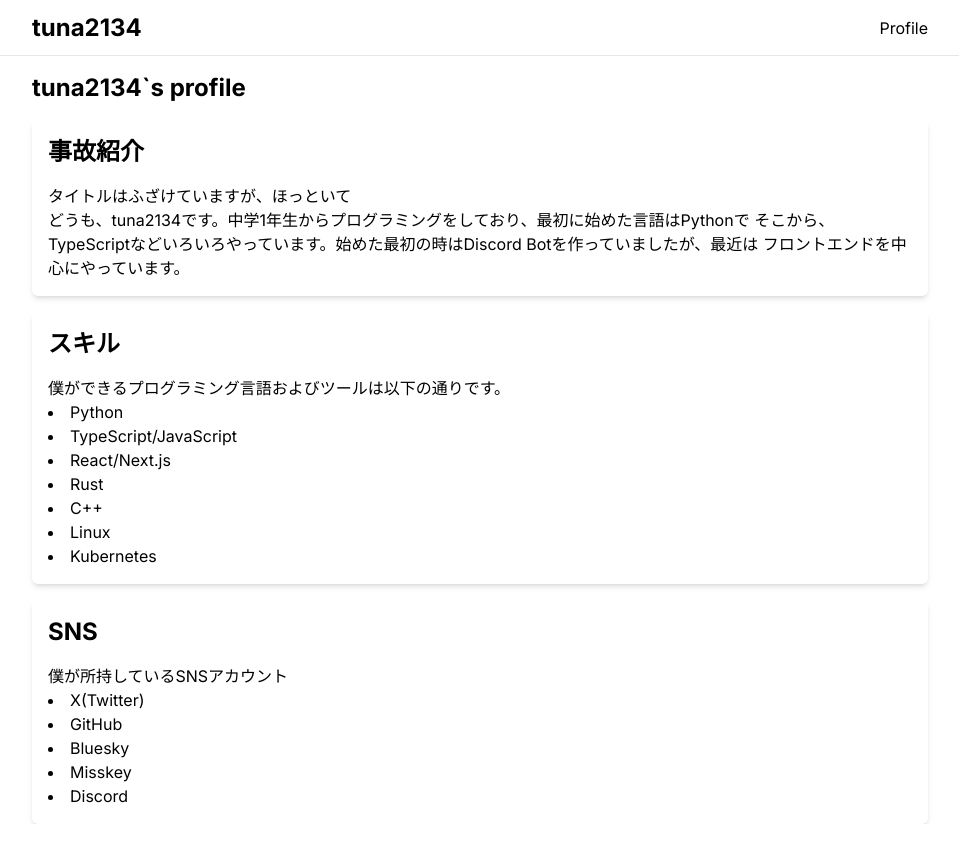
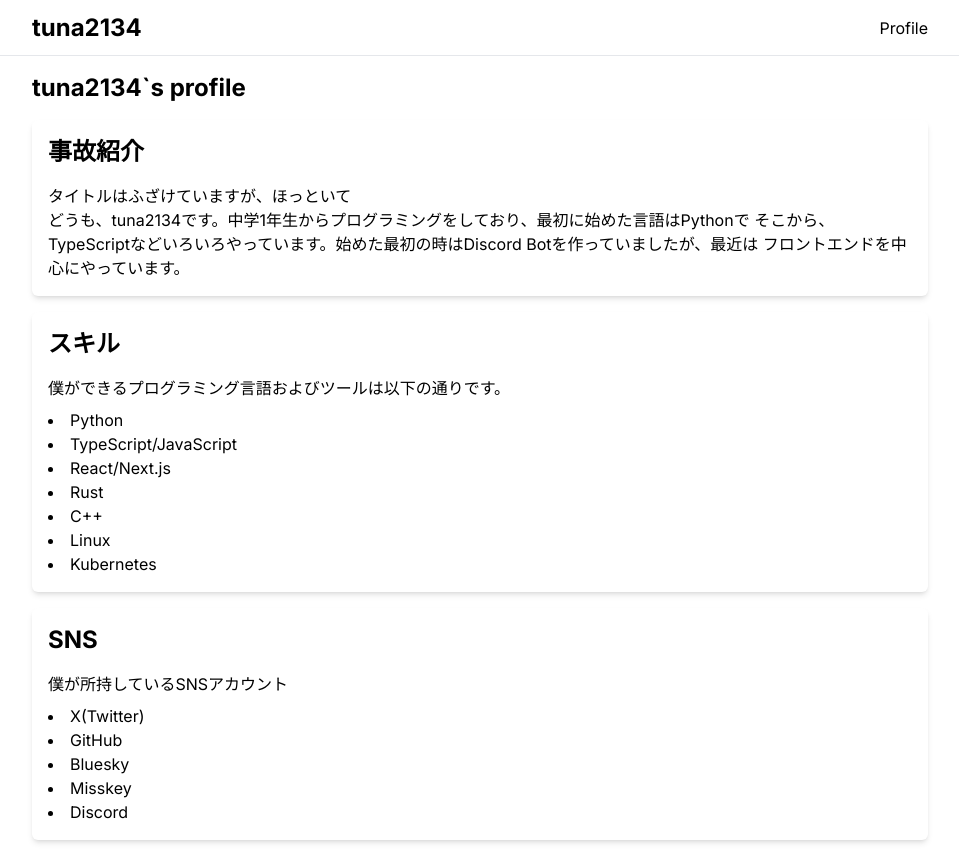
Before and after one commit to tuna2134-archive/website-4gen, a Next.js app: page /profile in a window 1280 px wide. Shown: the whole page, without its empty margins (160-1119 px from the left). Before the commit the page ends 824 px from the top, so only its background shows below. Built offline with nearby package versions, Linux system fonts and the light colour scheme.

Commit message:
Update layout and profile page styles

```diff
--- a/app/(pages)/layout.tsx
+++ b/app/(pages)/layout.tsx
@@ -8,7 +8,7 @@ const Layout: React.FC<LayoutProps> = ({ children }) => {
   return (
     <>
       <Header />
-      <main className="max-w-4xl mx-auto w-full pt-4">{children}</main>
+      <main className="max-w-4xl mx-auto w-full py-4">{children}</main>
     </>
   )
 }
--- a/app/(pages)/profile/page.tsx
+++ b/app/(pages)/profile/page.tsx
@@ -48,7 +48,7 @@ const Page: NextPage = () => {
       </Card>
       <Card title="スキル" className="mt-4">
         <p>僕ができるプログラミング言語およびツールは以下の通りです。</p>
-        <ul className="list-inside list-disc">
+        <ul className="mt-2 list-inside list-disc">
           {skills.map((skill, index) => (
             <li key={index}>{skill}</li>
           ))}
@@ -56,9 +56,11 @@ const Page: NextPage = () => {
       </Card>
       <Card title="SNS" className="mt-4">
         <p>僕が所持しているSNSアカウント</p>
-        <ul className="list-inside list-disc">
+        <ul className="mt-2 list-inside list-disc">
           {SNSAccounts.map((account, index) => (
-            <li key={index}><a href={account.href}>{account.name}</a></li>
+            <li key={index}>
+              <a className="hover:text-lime-500" href={account.href}>{account.name}</a>
+            </li>
           ))}
         </ul>
       </Card>
```
